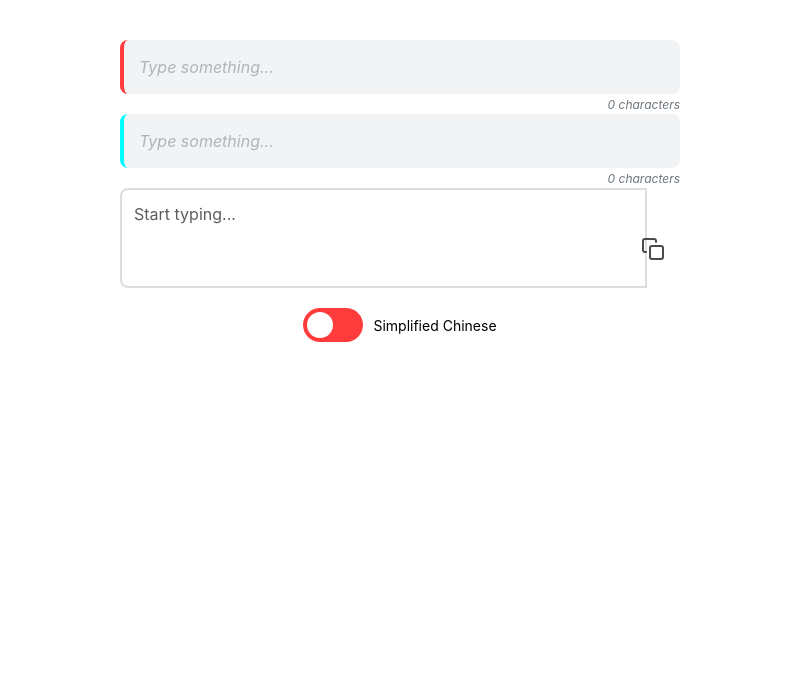
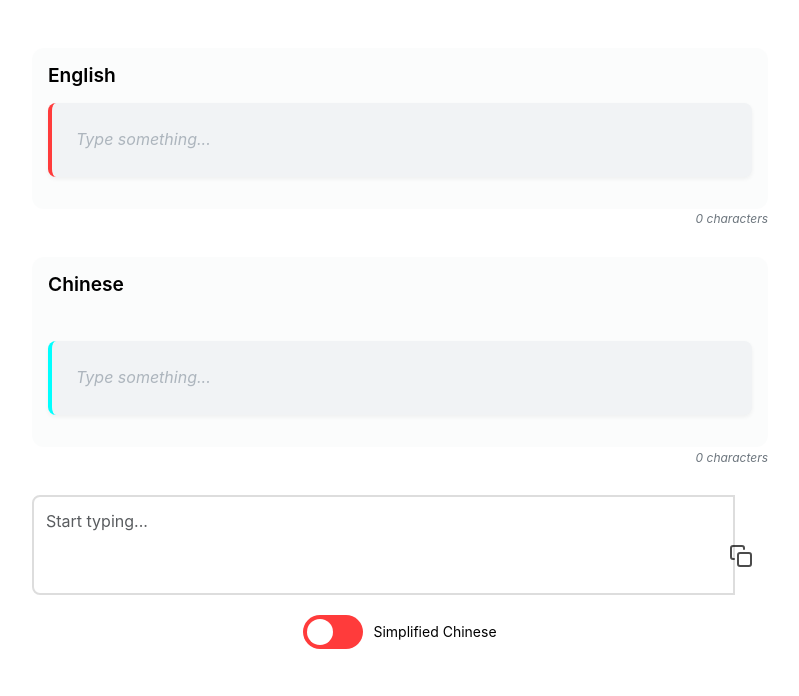
Before and after one commit to qwertypants/real-time-translator, a Flask app: page / in a window 1280 px wide. Shown: the top 696 px of the page, without its empty margins (240-1039 px from the left). Run offline with Flask 3, Linux system fonts and the light colour scheme; some libraries are stand-ins or nearby versions.

Commit message:
Agent query: Are the pinyin/zhuyin guides showing up above the Chinese text, and is the layout spacing improved?
Add pinyin pronunciation to Chinese translation feature.

Screenshot: https://storage.googleapis.com/screenshot-production-us-central1/b3d042de-68e8-4890-9004-b661aa515e35/713a2e2c-5d07-4a63-ac49-df66f3774a4d.jpg

```diff
--- a/app.py
+++ b/app.py
@@ -1,7 +1,26 @@
 from flask import Flask, render_template, request, jsonify
 from deep_translator import GoogleTranslator
+from pypinyin import pinyin, Style
+import re
 
 app = Flask(__name__)
+
+def add_pinyin(text):
+    # Generate pinyin with tone marks
+    pinyins = pinyin(text, style=Style.TONE)
+    return ' '.join([p[0] for p in pinyins])
+
+def generate_pronunciation(text, is_traditional):
+    if not text:
+        return ''
+
+    # For traditional Chinese, we'll use bopomofo style
+    if is_traditional:
+        pinyins = pinyin(text, style=Style.BOPOMOFO)
+    else:
+        pinyins = pinyin(text, style=Style.TONE)
+
+    return ' '.join([p[0] for p in pinyins])
 
 @app.route('/')
 def index():
@@ -16,19 +35,23 @@ def translate():
         target_lang = data.get('target', 'zh')
 
         if not text:
-            return jsonify({'translation': ''})
+            return jsonify({'translation': '', 'pronunciation': ''})
 
         # Convert 'zh' to 'zh-CN' for simplified Chinese
         # and 'zh-TW' remains as is for traditional Chinese
-        if target_lang == 'zh':
-            target_lang = 'zh-CN'
+        is_traditional = target_lang == 'zh-TW'
+        translator_target = target_lang if is_traditional else 'zh-CN'
 
         # Perform translation using deep_translator
-        translator = GoogleTranslator(source=source_lang, target=target_lang)
+        translator = GoogleTranslator(source=source_lang, target=translator_target)
         translation = translator.translate(text)
+
+        # Generate pronunciation guide
+        pronunciation = generate_pronunciation(translation, is_traditional)
 
         return jsonify({
             'translation': translation,
+            'pronunciation': pronunciation,
             'source_text': text
         })
     except Exception as e:
--- a/pyproject.toml
+++ b/pyproject.toml
@@ -6,5 +6,6 @@ requires-python = ">=3.11"
 dependencies = [
     "deep-translator>=1.11.4",
     "flask>=3.1.0",
+    "pypinyin>=0.53.0",
     "requests>=2.32.3",
 ]
--- a/static/css/style.css
+++ b/static/css/style.css
@@ -3,29 +3,55 @@
     --primary-cyan: #00ffff;
     --primary-black: #000000;
     --primary-white: #ffffff;
+    --spacing-unit: 1rem;
 }
 
 body {
     background-color: var(--primary-white);
     color: var(--primary-black);
     font-family: -apple-system, BlinkMacSystemFont, "Segoe UI", Roboto, Helvetica, Arial, sans-serif;
-    padding: 20px;
+    padding: var(--spacing-unit);
+    line-height: 1.6;
 }
 
 .translation-container {
-    max-width: 600px;
+    max-width: 800px;
     margin: 0 auto;
-    padding: 20px;
+    padding: calc(var(--spacing-unit) * 2);
+}
+
+.text-section {
+    position: relative;
+    margin-bottom: calc(var(--spacing-unit) * 3);
+    padding: var(--spacing-unit);
+    background-color: rgba(248, 249, 250, 0.5);
+    border-radius: 12px;
+}
+
+.section-title {
+    font-size: 1.2rem;
+    color: var(--primary-black);
+    margin-bottom: var(--spacing-unit);
+    font-weight: 600;
+}
+
+.pronunciation-guide {
+    font-size: 0.9rem;
+    color: #666;
+    margin-bottom: 0.5rem;
+    min-height: 1.5em;
+    font-family: "Helvetica Neue", Arial, sans-serif;
 }
 
 .text-display {
     min-height: 60px;
-    padding: 15px;
-    margin-bottom: 20px;
+    padding: calc(var(--spacing-unit) * 1.5);
+    margin-bottom: var(--spacing-unit);
     border-radius: 8px;
-    background-color: #f8f9fa;
+    background-color: #fff;
     word-wrap: break-word;
     transition: all 0.3s ease;
+    box-shadow: 0 2px 4px rgba(0, 0, 0, 0.05);
 }
 
 .source-text {
@@ -169,12 +195,6 @@ input:checked + .toggle-slider:before {
     }
 }
 
-/* Add these new styles after the existing .text-display styles */
-.text-section {
-    position: relative;
-    margin-bottom: 20px;
-}
-
 .char-count {
     position: absolute;
     right: 0;
--- a/static/js/main.js
+++ b/static/js/main.js
@@ -6,6 +6,7 @@ document.addEventListener('DOMContentLoaded', function() {
     const inputText = document.getElementById('inputText');
     const sourceText = document.getElementById('sourceText');
     const translationText = document.getElementById('translationText');
+    const pronunciationGuide = document.getElementById('pronunciationGuide');
     const copyButton = document.getElementById('copyButton');
     const chineseVariantToggle = document.getElementById('chineseVariantToggle');
     const toggleLabel = document.getElementById('toggleLabel');
@@ -37,6 +38,7 @@ document.addEventListener('DOMContentLoaded', function() {
         if (!text.trim()) {
             sourceText.textContent = '';
             translationText.textContent = '';
+            pronunciationGuide.textContent = '';
             updateCharacterCount('', sourceCount);
             updateCharacterCount('', translationCount);
             return;
@@ -44,6 +46,7 @@ document.addEventListener('DOMContentLoaded', function() {
 
         // Show loading state
         translationText.textContent = 'Translating...';
+        pronunciationGuide.textContent = '';
 
         try {
             const response = await fetch('/translate', {
@@ -65,14 +68,17 @@ document.addEventListener('DOMContentLoaded', function() {
             const data = await response.json();
             if (data.error) {
                 translationText.textContent = 'Translation error occurred';
+                pronunciationGuide.textContent = '';
                 console.error('Translation error:', data.error);
                 return;
             }
 
             translationText.textContent = data.translation;
+            pronunciationGuide.textContent = data.pronunciation;
             updateCharacterCount(data.translation, translationCount);
         } catch (error) {
             translationText.textContent = 'Translation service unavailable';
+            pronunciationGuide.textContent = '';
             console.error('Translation request failed:', error);
         }
     }
--- a/templates/index.html
+++ b/templates/index.html
@@ -13,12 +13,15 @@
         <div class="translation-container">
             <!-- Source Text Display -->
             <div class="text-section">
+                <h3 class="section-title">English</h3>
                 <div class="text-display source-text" id="sourceText"></div>
                 <div class="char-count" id="sourceCount">0 characters</div>
             </div>
 
             <!-- Translation Display -->
             <div class="text-section">
+                <h3 class="section-title">Chinese</h3>
+                <div class="pronunciation-guide" id="pronunciationGuide"></div>
                 <div class="text-display translation-text" id="translationText"></div>
                 <div class="char-count" id="translationCount">0 characters</div>
             </div>
```
Also changed, not shown: 1 other file.
